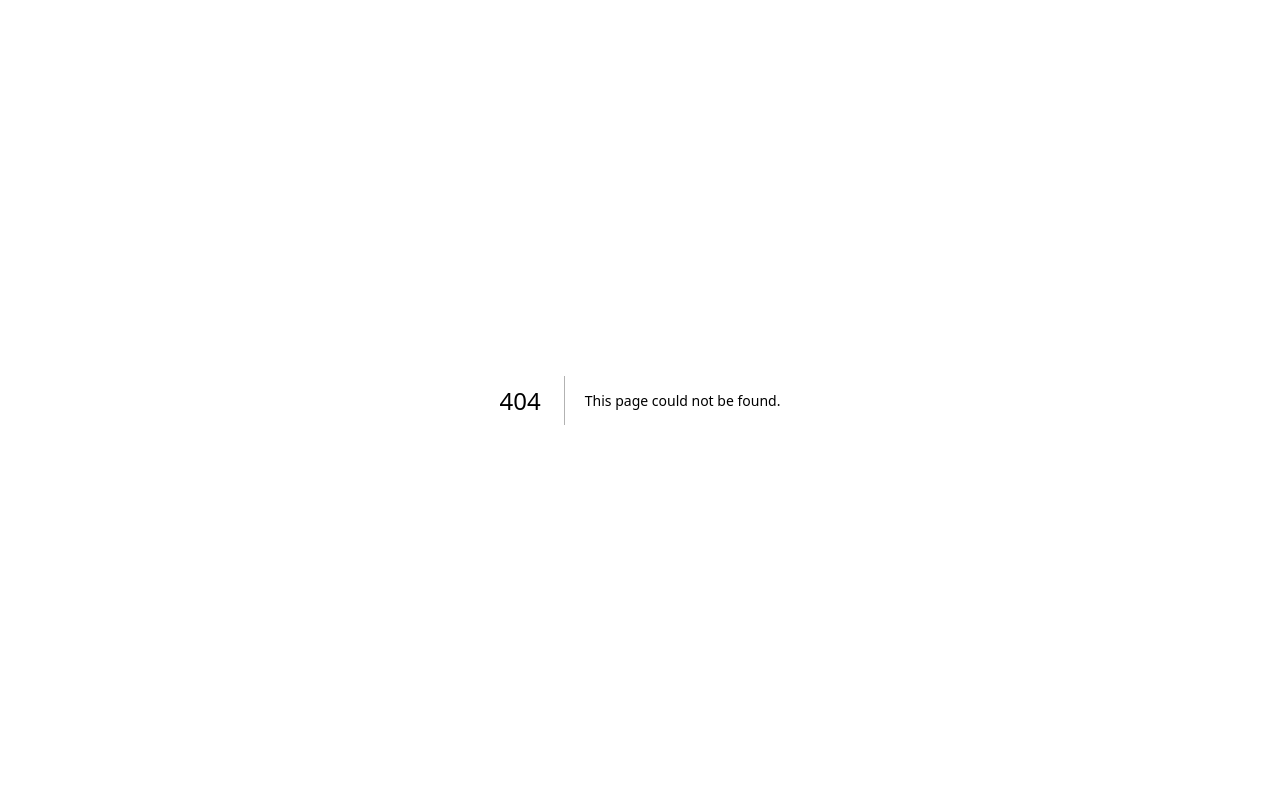
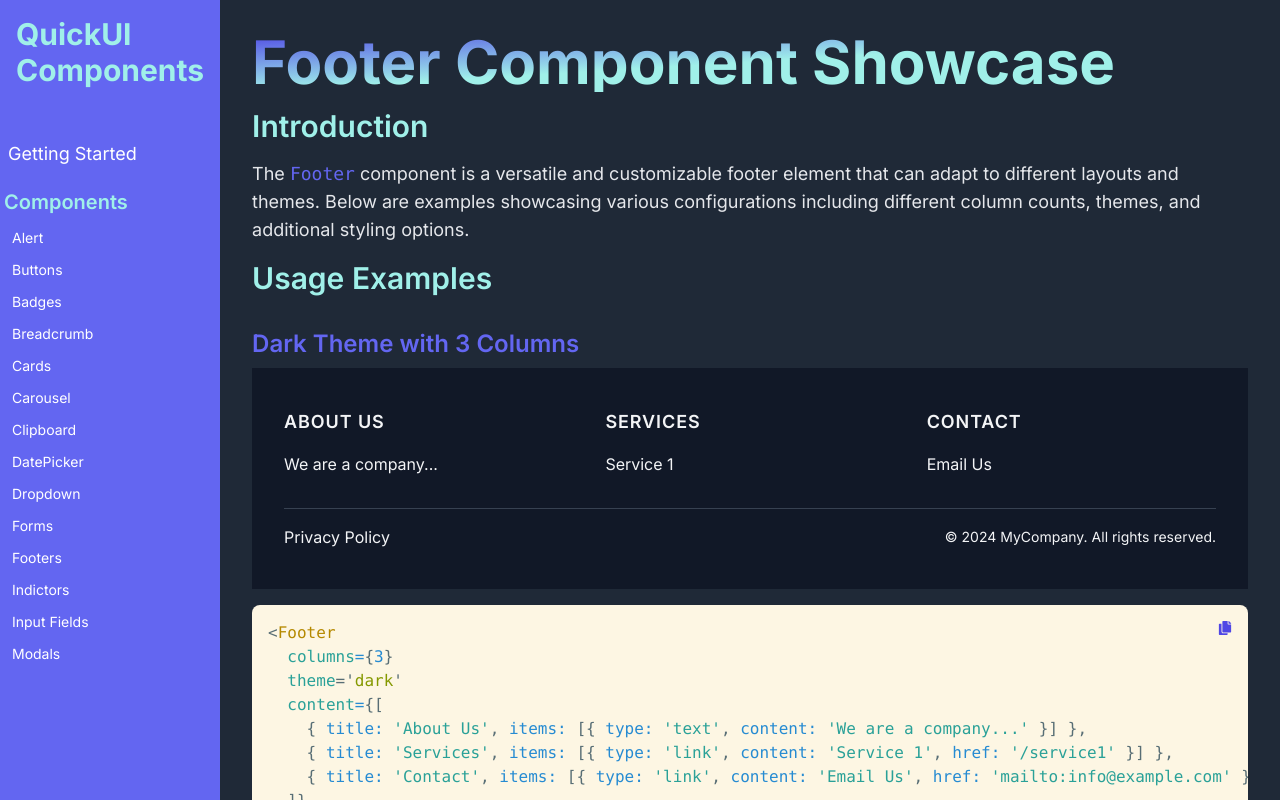
Before and after one commit to ajv55/quickui, a Next.js app: page /getStarted/footer in a window 1280 px wide. Before the commit this address had no page. Built offline with nearby package versions, Linux system fonts and the light colour scheme.

Commit message:
created the footer component

```diff
--- /dev/null
+++ b/app/components/footer.tsx
@@ -0,0 +1,85 @@
+import React from 'react';
+import { FaFacebook, FaTwitter, FaInstagram } from 'react-icons/fa';
+import Link from 'next/link';
+import clsx from 'clsx';
+
+interface FooterProps {
+  columns?: number; // Number of columns (1, 2, 3, 4)
+  theme?: 'dark' | 'light';
+  content: Array<{
+    title: string;
+    items: Array<{
+      type: 'link' | 'text' | 'social' | 'image' | 'form';
+      content: string | JSX.Element;
+      href?: string;
+    }>;
+  }>;
+  utilityLinks?: Array<{ text: string; href: string }>;
+  copyrightText?: string;
+  className?: string; // Additional custom classes
+}
+
+const Footer: React.FC<FooterProps> = ({
+  columns = 4,
+  theme = 'dark',
+  content,
+  utilityLinks = [],
+  copyrightText = '© 2024 MyCompany. All rights reserved.',
+  className,
+}) => {
+  const columnClass = `grid-cols-1 sm:grid-cols-${columns > 1 ? 2 : 1} lg:grid-cols-${columns} gap-8`;
+  const themeClasses = theme === 'dark' ? 'bg-gray-900 text-gray-100' : 'bg-gray-100 text-gray-900';
+
+  return (
+    <footer className={clsx(themeClasses, 'py-10 px-8', className)}>
+      <div className={clsx('grid', columnClass)}>
+        {content.map((column, index) => (
+          <div key={index} className="flex flex-col space-y-4">
+            <h3 className="text-lg font-semibold uppercase tracking-wider">{column.title}</h3>
+            <ul className="space-y-2">
+              {column.items.map((item, i) => (
+                <li key={i} className="flex items-center">
+                  {item.type === 'link' && item.href ? (
+                    <Link href={item.href} className="hover:text-primary-light">
+                      {item.content}
+                    </Link>
+                  ) : item.type === 'text' ? (
+                    <p>{item.content}</p>
+                  ) : item.type === 'social' ? (
+                    <Link
+                      href={item.href!}
+                      target="_blank"
+                      rel="noopener noreferrer"
+                      className="hover:text-primary-light text-2xl"
+                    >
+                      {item.content}
+                    </Link>
+                  ) : (
+                    item.content
+                  )}
+                </li>
+              ))}
+            </ul>
+          </div>
+        ))}
+      </div>
+
+      {utilityLinks.length > 0 && (
+        <div className="flex flex-wrap justify-between items-center mt-8 border-t border-gray-700 pt-4">
+          <ul className="flex space-x-4">
+            {utilityLinks.map((link, index) => (
+              <li key={index}>
+                <Link href={link.href} className="hover:text-primary-light">
+                  {link.text}
+                </Link>
+              </li>
+            ))}
+          </ul>
+          <p className="mt-4 sm:mt-0 text-sm">{copyrightText}</p>
+        </div>
+      )}
+    </footer>
+  );
+};
+
+export default Footer;
--- a/app/components/startComponents/sidebar.tsx
+++ b/app/components/startComponents/sidebar.tsx
@@ -16,6 +16,7 @@ const Sidebar: FC = () => {
     { name: 'DatePicker', href: '/getStarted/datepicker' },
     { name: 'Dropdown', href: '/getStarted/dropdown' },
     { name: 'Forms', href: '/getStarted/form' },
+    { name: 'Footers', href: '/getStarted/footer' },
     { name: 'Indictors', href: '/getStarted/indictors' },
     { name: 'Input Fields', href: '/getStarted/input' },
     { name: 'Modals', href: '/getStarted/modal' },
@@ -27,16 +28,16 @@ const Sidebar: FC = () => {
 
   return (
     <aside className="w-64 h-screen bg-primary-dark text-white shadow-lg">
-      <div className="p-6 text-3xl font-bold text-secondary-light">
+      <div className="p-4 text-3xl font-bold text-secondary-light">
         QuickUI Components
       </div>
-      <nav className="mt-6 overflow-scroll">
-        <ul className="space-y-2">
+      <nav className="mt-6 ">
+        <ul className="space-y-2 ">
           {/* Getting Started Section */}
           <li>
             <Link
               className={clsx(
-                'block px-4 py-3 rounded-sm hover:text-text-light text-lg hover:border-r-8 hover:border-background-dark hover:bg-gradient-to-r from-primary-dark to-secondary-light',
+                'block px-2 py-3 rounded-sm hover:text-text-light text-lg hover:border-r-8 hover:border-background-dark hover:bg-gradient-to-r from-primary-dark to-secondary-light',
               )}
               href="/getStarted/intro"
             >
@@ -50,6 +51,7 @@ const Sidebar: FC = () => {
           </li>
 
           {/* Components Links */}
+          <div className='flex flex-col justify-start space-y-1 overflow-y-scroll'>
             {links.map((link) => (
               <li key={link.name}>
                 <Link
@@ -62,6 +64,7 @@ const Sidebar: FC = () => {
                 </Link>
               </li>
             ))}
+          </div>
         </ul>
       </nav>
     </aside>
--- a/app/getStarted/alert/page.tsx
+++ b/app/getStarted/alert/page.tsx
@@ -3,7 +3,7 @@ import React, { useState } from 'react';
 import { FaCopy } from 'react-icons/fa';
 import CopyToClipboard from 'react-copy-to-clipboard';
 import { Prism as SyntaxHighlighter } from 'react-syntax-highlighter';
-import { solarizedlight } from 'react-syntax-highlighter/dist/esm/styles/prism';
+import { gruvboxLight } from 'react-syntax-highlighter/dist/esm/styles/prism';
 import Alert from '../../components/alert'; // Adjust the path as needed
 
 const AlertShowcase: React.FC = () => {
@@ -115,7 +115,7 @@ export default ExamplePage;
               {copiedIndex === 0 && <span className="ml-2 text-sm text-green-500">Copied!</span>}
             </button>
           </CopyToClipboard>
-          <SyntaxHighlighter language="typescript" style={solarizedlight} customStyle={{ padding: '1rem', borderRadius: '0.5rem' }}>
+          <SyntaxHighlighter language="typescript" style={gruvboxLight} customStyle={{ padding: '1rem', borderRadius: '0.5rem' }}>
             {alertCode}
           </SyntaxHighlighter>
         </div>
--- /dev/null
+++ b/app/getStarted/footer/page.tsx
@@ -0,0 +1,147 @@
+'use client';
+
+import React, { useState } from 'react';
+import { Prism as SyntaxHighlighter } from 'react-syntax-highlighter';
+import { solarizedlight } from 'react-syntax-highlighter/dist/esm/styles/prism';
+import Footer from '../../components/footer'; // Adjust the path as needed
+import { FaCode, FaCopy, FaFacebook } from 'react-icons/fa';
+import clsx from 'clsx';
+
+const FooterShowcase: React.FC = () => {
+  const [copiedIndex, setCopiedIndex] = useState<number | null>(null);
+
+  const handleCopy = (index: number) => {
+    setCopiedIndex(index);
+    setTimeout(() => {
+      setCopiedIndex(null);
+    }, 2000);
+  };
+
+  const footerExamples = [
+    {
+      type: 'Dark Theme with 3 Columns',
+      render: (
+        <Footer
+          columns={3}
+          theme='dark'
+          content={[
+            { title: 'About Us', items: [{ type: 'text', content: 'We are a company...' }] },
+            { title: 'Services', items: [{ type: 'link', content: 'Service 1', href: '/service1' }] },
+            { title: 'Contact', items: [{ type: 'link', content: 'Email Us', href: 'mailto:info@example.com' }] },
+          ]}
+          className='w-full'
+          utilityLinks={[{ text: 'Privacy Policy', href: '/privacy' }]}
+          copyrightText='© 2024 MyCompany. All rights reserved.'
+        />
+      ),
+      code: `<Footer
+  columns={3}
+  theme='dark'
+  content={[
+    { title: 'About Us', items: [{ type: 'text', content: 'We are a company...' }] },
+    { title: 'Services', items: [{ type: 'link', content: 'Service 1', href: '/service1' }] },
+    { title: 'Contact', items: [{ type: 'link', content: 'Email Us', href: 'mailto:info@example.com' }] },
+  ]}
+  className='w-full'
+  utilityLinks={[{ text: 'Privacy Policy', href: '/privacy' }]}
+  copyrightText='© 2024 MyCompany. All rights reserved.'
+/>`,
+    },
+    {
+      type: 'Light Theme with 4 Columns and Custom Class',
+      render: (
+        <Footer
+          columns={4}
+          theme='light'
+          className='custom-footer-class w-full'
+          content={[
+            { title: 'Company', items: [{ type: 'link', content: 'Home', href: '/' }] },
+            { title: 'Products', items: [{ type: 'link', content: 'Product 1', href: '/product1' }] },
+            { title: 'Support', items: [{ type: 'text', content: 'Help Center' }] },
+            { title: 'Follow Us', items: [{ type: 'social', content: <FaFacebook />, href: 'https://facebook.com' }] },
+          ]}
+          utilityLinks={[{ text: 'Terms of Service', href: '/terms' }]}
+          copyrightText='© 2024 MyCompany. All rights reserved.'
+        />
+      ),
+      code: `<Footer
+  columns={4}
+  theme='light'
+  className='custom-footer-class w-full'
+  content={[
+    { title: 'Company', items: [{ type: 'link', content: 'Home', href: '/' }] },
+    { title: 'Products', items: [{ type: 'link', content: 'Product 1', href: '/product1' }] },
+    { title: 'Support', items: [{ type: 'text', content: 'Help Center' }] },
+    { title: 'Follow Us', items: [{ type: 'social', content: <FaFacebook />, href: 'https://facebook.com' }] },
+  ]}
+  utilityLinks={[{ text: 'Terms of Service', href: '/terms' }]}
+  copyrightText='© 2024 MyCompany. All rights reserved.'
+/>`,
+    },
+    {
+      type: 'Footer with Only Utility Links',
+      render: (
+        <Footer
+          columns={1}
+          theme='dark'
+          content={[]}
+          className='w-full'
+          utilityLinks={[{ text: 'Contact Us', href: '/contact' }, { text: 'FAQs', href: '/faqs' }]}
+          copyrightText='© 2024 MyCompany. All rights reserved.'
+        />
+      ),
+      code: `<Footer
+  columns={1}
+  theme='dark'
+  content={[]}
+  className='w-full'
+  utilityLinks={[{ text: 'Contact Us', href: '/contact' }, { text: 'FAQs', href: '/faqs' }]}
+  copyrightText='© 2024 MyCompany. All rights reserved.'
+/>`,
+    },
+  ];
+
+  return (
+    <div className="w-full h-screen overflow-scroll bg-background-dark p-8">
+      <h1 className="text-6xl font-bold bg-gradient-to-br from-primary-light via-secondary-light to-secondary-light bg-clip-text text-transparent mb-4">
+        Footer Component Showcase
+      </h1>
+
+      <section className="flex flex-col items-start mb-8">
+        <h2 className="text-3xl font-semibold text-secondary-light mb-4">Introduction</h2>
+        <p className="text-lg text-left text-text-dark mb-4">
+          The <code className="text-primary-dark">Footer</code> component is a versatile and customizable footer element that can adapt to different layouts and themes. Below are examples showcasing various configurations including different column counts, themes, and additional styling options.
+        </p>
+        <h2 className="text-3xl font-semibold text-secondary-light">Usage Examples</h2>
+      </section>
+
+      <section>
+        {footerExamples.map((example, index) => (
+          <div key={index} className="relative mb-8">
+            <h3 className="text-2xl font-semibold text-primary-dark mb-2">{example.type}</h3>
+            <div className="flex items-center mb-4">
+              {example.render}
+            </div>
+            <div className="relative">
+              <SyntaxHighlighter
+                language="tsx"
+                style={solarizedlight}
+                customStyle={{ padding: '1rem', borderRadius: '0.5rem', position: 'relative' }}
+              >
+                {example.code}
+              </SyntaxHighlighter>
+              <button
+                onClick={() => handleCopy(index)}
+                className="absolute top-2 right-2 p-2 rounded text-sm font-semibold text-primary-light transition "
+              >
+                {copiedIndex === index ? 'Copied!' : <FaCopy />}
+              </button>
+            </div>
+          </div>
+        ))}
+      </section>
+    </div>
+  );
+};
+
+export default FooterShowcase;
```
Lines whose indentation alone changed are shown as unchanged.
